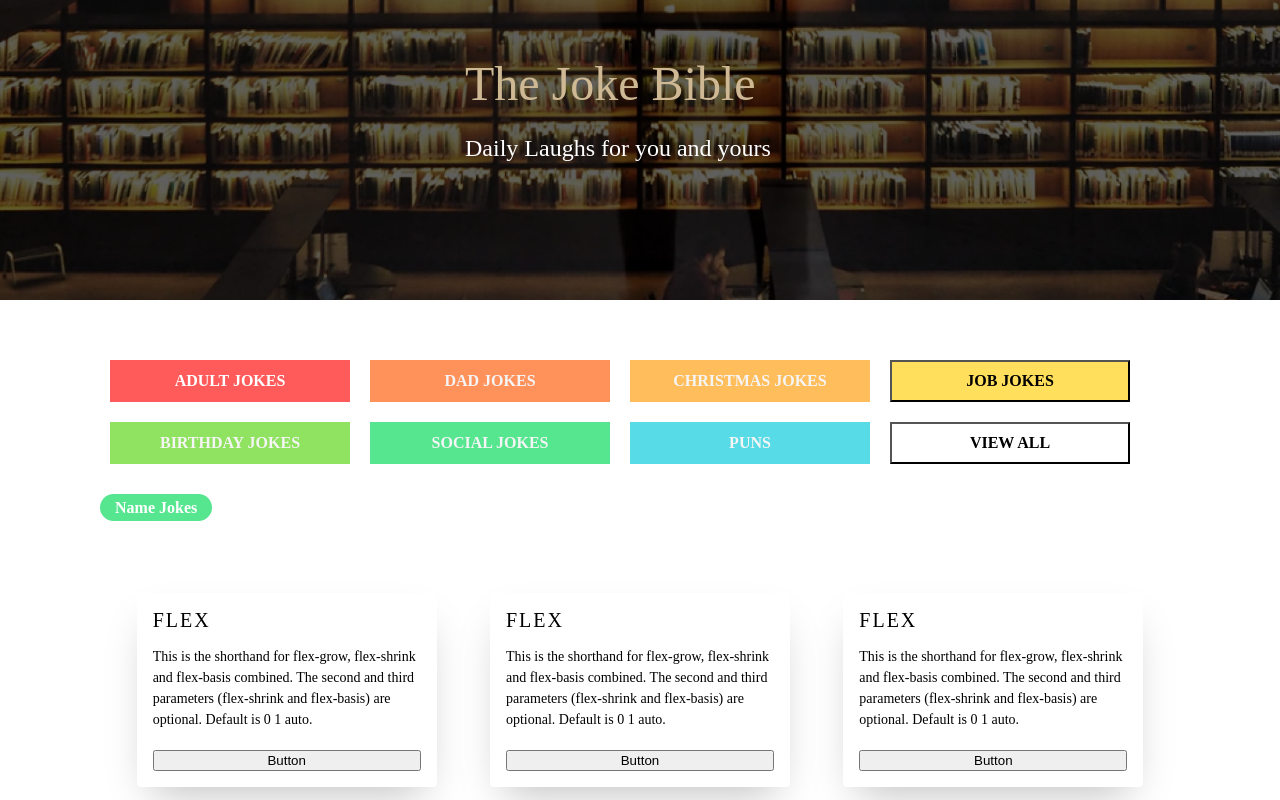
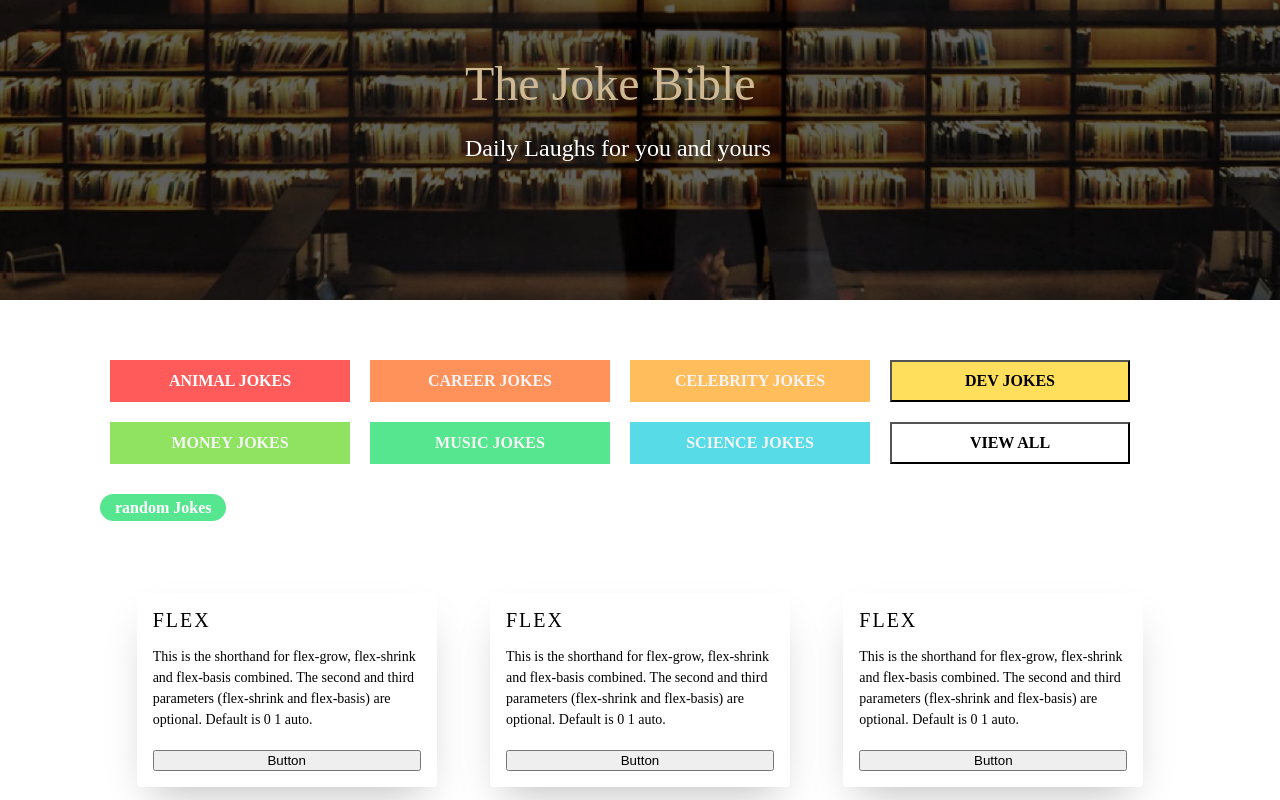
Before and after one commit to oussema-chemingui/chuck-jokes, a React (Create React App) app: page / in a window 1280 px wide. Shown: the top 800 px of the page. Built offline with nearby package versions, Linux system fonts and the light colour scheme.

Commit message:
fetch api data v1

```diff
--- a/package.json
+++ b/package.json
@@ -6,6 +6,7 @@
     "@testing-library/jest-dom": "^5.16.5",
     "@testing-library/react": "^13.3.0",
     "@testing-library/user-event": "^13.5.0",
+    "axios": "^0.27.2",
     "node-sass": "^7.0.1",
     "react": "^18.2.0",
     "react-dom": "^18.2.0",
--- a/src/App.scss
+++ b/src/App.scss
@@ -7,12 +7,6 @@ body {
 }
 
 :root {
-    --bg: #242526;
-    --bg-accent: #484a4d;
-    --text-color: #dadce1;
-    --nav-size: 60px;
-    --border: 1px solid #474a4d;
-    --border-radius: 8px;
     --font-family: Montserrat;
 }
 
@@ -98,7 +92,9 @@ body {
     margin: 10px;
     border: none;
     text-transform: uppercase;
+    &:hover {
         cursor: pointer;
+    }
 }
 .dad-button {
     width: 240px;
@@ -116,7 +112,9 @@ body {
     margin: 10px;
     border: none;
     text-transform: uppercase;
+    &:hover {
         cursor: pointer;
+    }
 }
 .christmas-button {
     width: 240px;
@@ -134,7 +132,9 @@ body {
     margin: 10px;
     border: none;
     text-transform: uppercase;
+    &:hover {
         cursor: pointer;
+    }
 }
 .job-button {
     width: 240px;
@@ -151,7 +151,9 @@ body {
     background-color: #ffdf5b;
     margin: 10px;
     text-transform: uppercase;
+    &:hover {
         cursor: pointer;
+    }
 }
 .birthday-button {
     width: 240px;
@@ -169,7 +171,9 @@ body {
     margin: 10px;
     border: none;
     text-transform: uppercase;
+    &:hover {
         cursor: pointer;
+    }
 }
 .sociale-button {
     width: 240px;
@@ -187,7 +191,9 @@ body {
     margin: 10px;
     border: none;
     text-transform: uppercase;
+    &:hover {
         cursor: pointer;
+    }
 }
 .puns-button {
     width: 240px;
@@ -205,7 +211,9 @@ body {
     margin: 10px;
     border: none;
     text-transform: uppercase;
+    &:hover {
         cursor: pointer;
+    }
 }
 .all-button {
     width: 240px;
@@ -222,7 +230,9 @@ body {
     background-color: #ffffff;
     margin: 10px;
     text-transform: uppercase;
+    &:hover {
         cursor: pointer;
+    }
 }
 .loadMore-button {
     width: 240px;
@@ -239,7 +249,9 @@ body {
     background-color: #ffffff;
     margin: 10px;
     text-transform: uppercase;
+    &:hover {
         cursor: pointer;
+    }
 }
 .loadMore-button-container {
     display: flex;
--- /dev/null
+++ b/src/api/fetchApi.js
@@ -0,0 +1,4 @@
+import axios from 'axios';
+
+export const getJokeByCategorie = async (category) => axios.get(`https://api.chucknorris.io/jokes/random?category=${category}`)
+export const getRandomJoke = async () => axios.get('https://api.chucknorris.io/jokes/random')
--- a/src/components/MainContent.js
+++ b/src/components/MainContent.js
@@ -1,5 +1,42 @@
-import React from 'react'
+import React, { useCallback, useEffect, useState } from 'react'
+import { getJokeByCategorie , getRandomJoke } from '../api/fetchApi'
 const MainContent = () => {
+    const [ data , setData ] = useState([]);
+    const [ loading , setLoading ] = useState(false);
+    const [category , setCategory] = useState("random")
+    const handleFetchJokesByCategory = useCallback (async (categ) => {
+        setCategory(categ)
+        let jokes = []
+        setLoading(true)
+        for(let i = 0 ; i < 30 ; i++){
+            let joke = await getJokeByCategorie(categ)
+            jokes.push(joke.data)
+        }
+        setData(jokes)
+        setLoading(false)
+    },[])
+    const handleFetchRandomJokes = useCallback (async () => {
+        setCategory("random")
+        let jokes = []
+        setLoading(true)
+        for(let i = 0 ; i < 30 ; i++){
+            let joke = await getRandomJoke()
+            jokes.push(joke.data)
+        }
+        setData(jokes)
+        setLoading(false)
+    },[])
+    // useEffect(() => {
+    //     handleFetchJokes("animal")
+    // }, [handleFetchJokes])
+
+
+    useEffect(() => {
+      console.log(data)
+      console.log(loading)
+    }, [data,loading])
+
+
     return (
         <div>
             <div className='cover' >
@@ -9,16 +46,16 @@ const MainContent = () => {
                 </div>
             </div>
             <div className='buttons-container'>
-                <button className='adult-button'>adult jokes</button>
-                <button className='dad-button'>dad jokes</button>
-                <button className='christmas-button'>christmas jokes</button>
-                <button className='job-button'>job jokes</button>
-                <button className='birthday-button'>birthday jokes</button>
-                <button className='sociale-button'>social jokes</button>
-                <button className='puns-button'>puns</button>
-                <button className='all-button'>view all</button>
+                <button onClick={() => handleFetchJokesByCategory("animal")} className='adult-button'>animal jokes</button>
+                <button onClick={() => handleFetchJokesByCategory("career")} className='dad-button'>career jokes</button>
+                <button onClick={() => handleFetchJokesByCategory("celebrity")} className='christmas-button'>celebrity jokes</button>
+                <button onClick={() => handleFetchJokesByCategory("dev")} className='job-button'>dev jokes</button>
+                <button onClick={() => handleFetchJokesByCategory("money")} className='birthday-button'>money jokes</button>
+                <button onClick={() => handleFetchJokesByCategory("music")} className='sociale-button'>music jokes</button>
+                <button onClick={() => handleFetchJokesByCategory("science")} className='puns-button'>science jokes</button>
+                <button onClick={() => handleFetchRandomJokes()} className='all-button'>view all</button>
             </div>
-            <span className="badge">Name Jokes</span>
+            <span className="badge">{category}{" Jokes"}</span>
             <ul className="cards">
                 <li className="cards__item">
                     <div className="card">
```
Also changed, not shown: 1 other file (tests, documents, lock files or other folders). Lines whose indentation alone changed are shown as unchanged.
